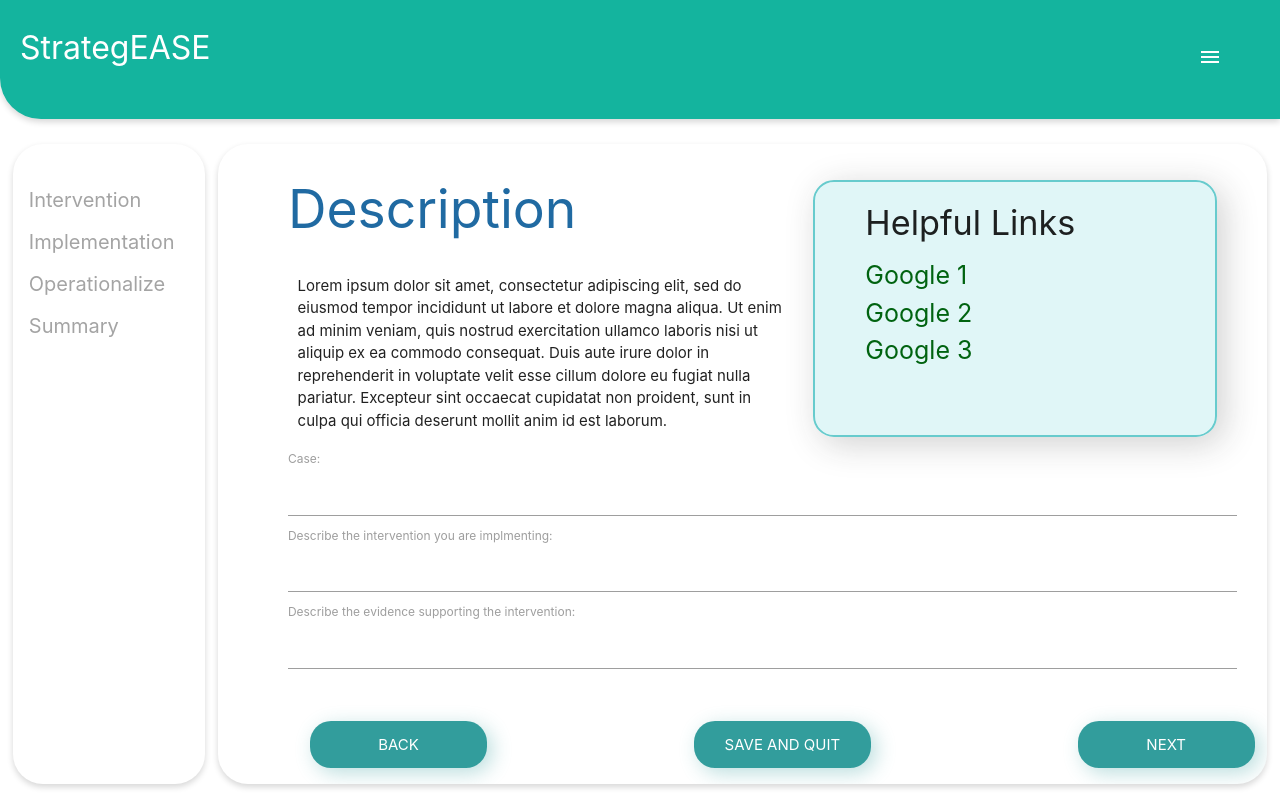
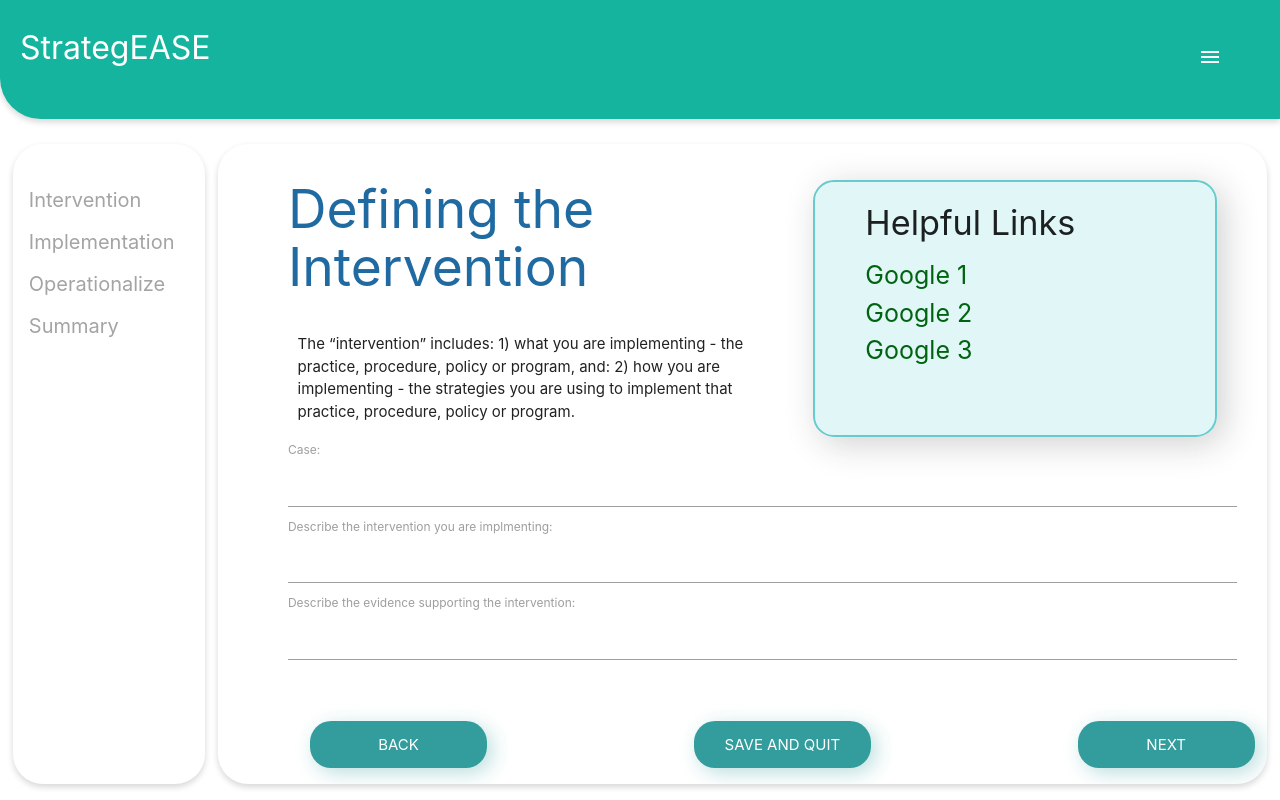
Before and after one commit to MarcoJrBiundo/StrategEASE, a Vue app: page /#/dti-description in a window 1280 px wide. Built offline with nearby package versions, Linux system fonts and the light colour scheme.

Commit message:
Changes to text blurbs

```diff
--- a/src/components/DTIdescription.vue
+++ b/src/components/DTIdescription.vue
@@ -35,15 +35,9 @@ export default {
   },
   data() {
     return {
-      title: "Description",
+      title: "Defining the Intervention",
       text:
-        "Lorem ipsum dolor sit amet, consectetur adipiscing elit, sed do eiusmod \
-        tempor incididunt ut labore et dolore magna aliqua. Ut enim ad minim \
-        veniam, quis nostrud exercitation ullamco laboris nisi ut aliquip ex ea \
-        commodo consequat. Duis aute irure dolor in reprehenderit in voluptate \
-        velit esse cillum dolore eu fugiat nulla pariatur. Excepteur sint \
-        occaecat cupidatat non proident, sunt in culpa qui officia deserunt \
-        mollit anim id est laborum.",
+        "The “intervention” includes: \n1) what you are implementing -  the practice, procedure, policy or program, and: \n2) how you are implementing -  the strategies you are using to implement that practice, procedure, policy or program. ",
       links: [
         { link: "www.google.com", display: "Google 1" },
         { link: "www.google.com", display: "Google 2" },
--- a/src/components/DTIwhowillchange.vue
+++ b/src/components/DTIwhowillchange.vue
@@ -55,15 +55,9 @@ export default {
   },
   data() {
     return {
-      title: "Who Will Change",
+      title: "Defining the Intervention Pt.2",
       text:
-        "Lorem ipsum dolor sit amet, consectetur adipiscing elit, sed do eiusmod \
-        tempor incididunt ut labore et dolore magna aliqua. Ut enim ad minim \
-        veniam, quis nostrud exercitation ullamco laboris nisi ut aliquip ex ea \
-        commodo consequat. Duis aute irure dolor in reprehenderit in voluptate \
-        velit esse cillum dolore eu fugiat nulla pariatur. Excepteur sint \
-        occaecat cupidatat non proident, sunt in culpa qui officia deserunt \
-        mollit anim id est laborum.",
+        "Identify who is involved (e.g., clinicians, teachers, the public) and what they need to do differently in your intervention (e.g., what they need to change to align with the practice, procedure, policy or program you are trying to implement). You can identify multiple groups and multiple changes for each group if necessary.",
       links: [
         { link: "www.google.com", display: "Google 1" },
         { link: "www.google.com", display: "Google 2" },
--- a/src/components/SISbehaviours.vue
+++ b/src/components/SISbehaviours.vue
@@ -21,7 +21,7 @@
           id="barrierList"
         >
           <input
-            placeholder="Reason for behaviour"
+            placeholder="Barrier"
             type="text"
             name="barrier"
             group="barriers"
@@ -90,7 +90,7 @@ export default {
       ],
       title: "Behaviours to change",
       text:
-        "Map each behaviour to domain(s) and list the involved barriers for each behaviour.",
+        "For each change you identified in the previous section, identify the barriers to making that change. You can identify as many barriers as you want.  Next, use the ",
       links: [
         { link: "www.google.com", display: "Google 1" },
         { link: "www.google.com", display: "Google 2" },
```
Also changed, not shown: 1 other file (tests, documents, lock files or other folders).
